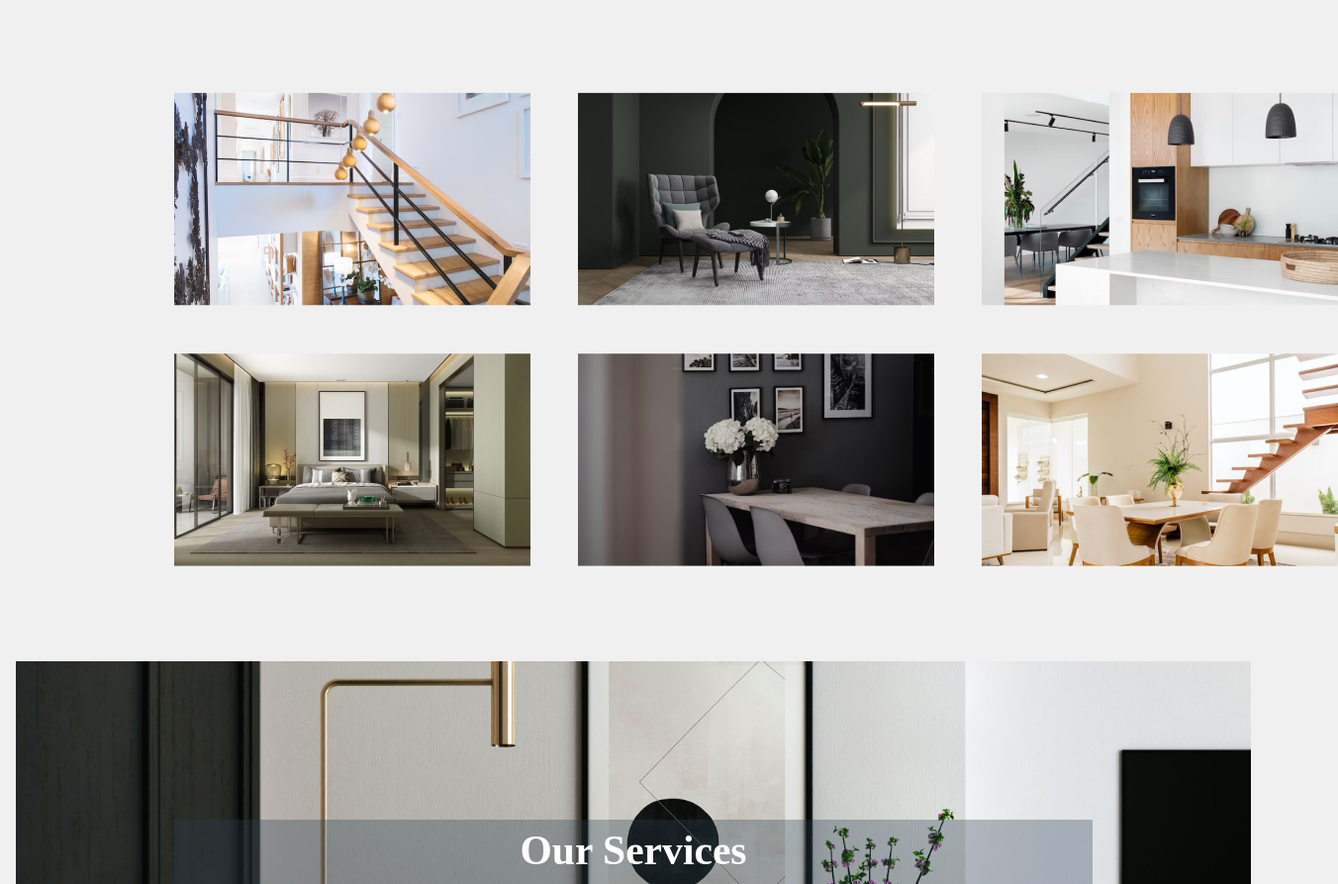
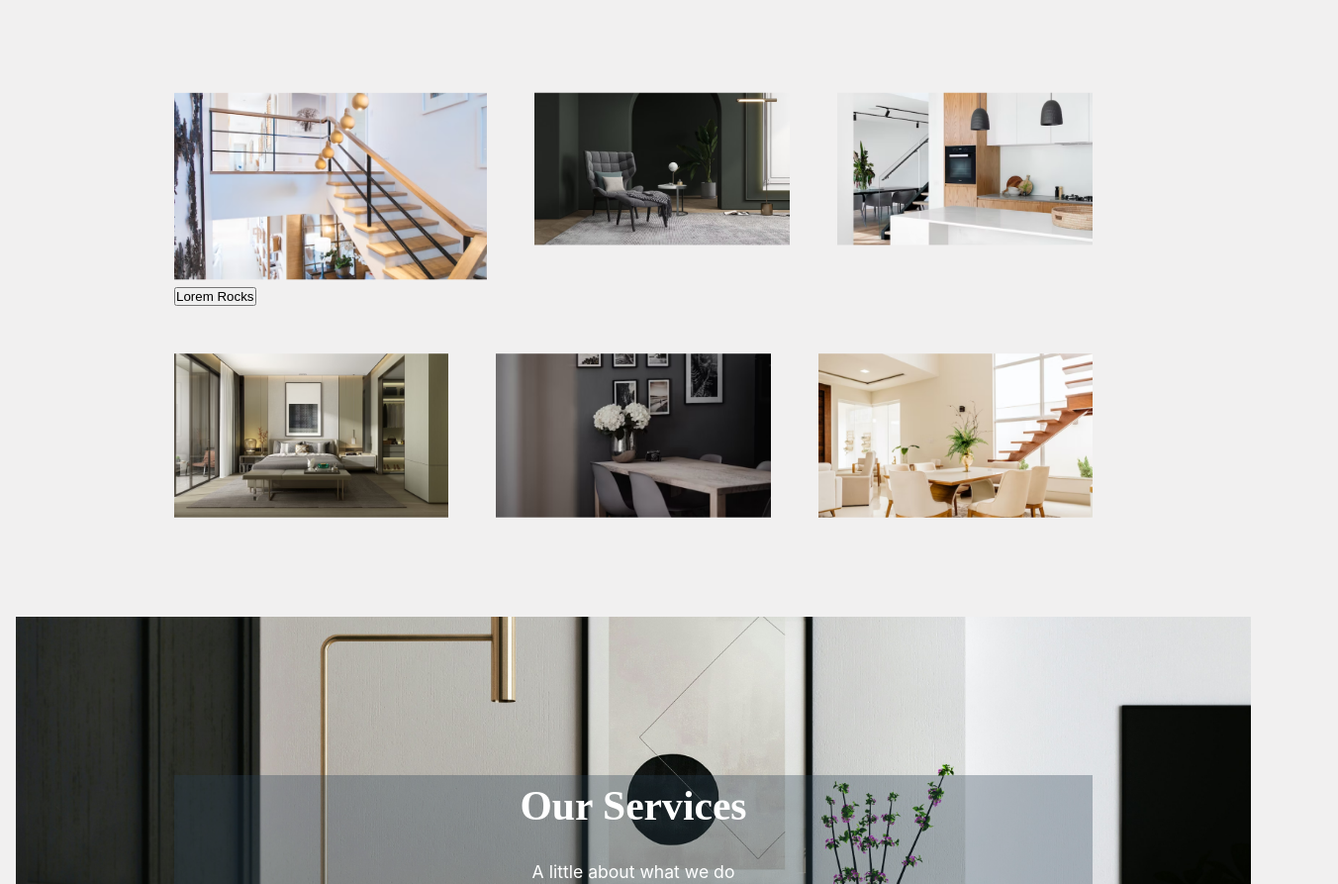
Before and after one commit to ChristianScholtysik/New-Interior, a plain HTML site: page index.html in a window 1280 px wide. Shown: the part 1034-1927 px from the top of the page at 99% size, 1352 px wide, since content can reach past the window. Drawn offline with Linux system fonts and the light colour scheme; a web font is replaced by a local one.

Commit message:
add image hover effects

```diff
--- a/index.html
+++ b/index.html
@@ -29,17 +29,32 @@
         </div>
         <div class="gallery">
           <div class="row">
-            <img src="./assets/img/bild1.png" alt="" />
-            <img src="./assets/img/bild2.png" alt="" />
-            <img src="./assets/img/bild3.png" alt="" />
+            <div class="container">
+              <img src="./assets/img/bild1.png" class="img1" />
+              <button class="btn-lorem">Lorem Rocks</button>
+            </div>
+
+            <div class="container">
+              <img src="./assets/img/bild2.png" class="img1" />
+            </div>
+            <div class="container">
+              <img src="./assets/img/bild3.png" class="img1" />
+            </div>
           </div>
           <div class="row">
-            <img src="./assets/img/bild4.png" alt="" />
-            <img src="./assets/img/bild6.png" alt="" />
-            <img src="./assets/img/bild7.png" alt="" />
+            <div class="container">
+              <img src="./assets/img/bild4.png" class="img1" />
+            </div>
+            <div class="container">
+              <img src="./assets/img/bild6.png" class="img1" />
+            </div>
+            <div class="container">
+              <img src="./assets/img/bild7.png" class="img1" />
+            </div>
           </div>
         </div>
       </section>
+
       <!-- Our Service -->
       <section class="service">
         <div class="layer-frame">
```
